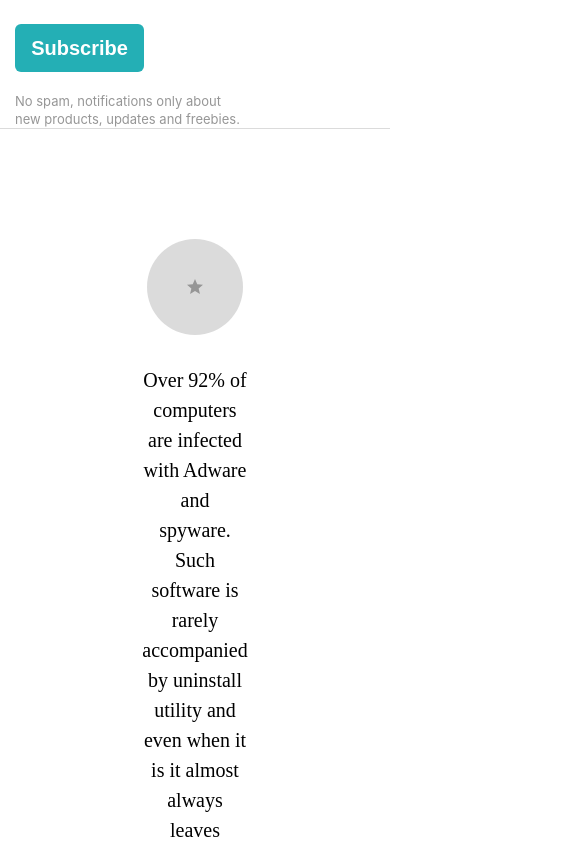
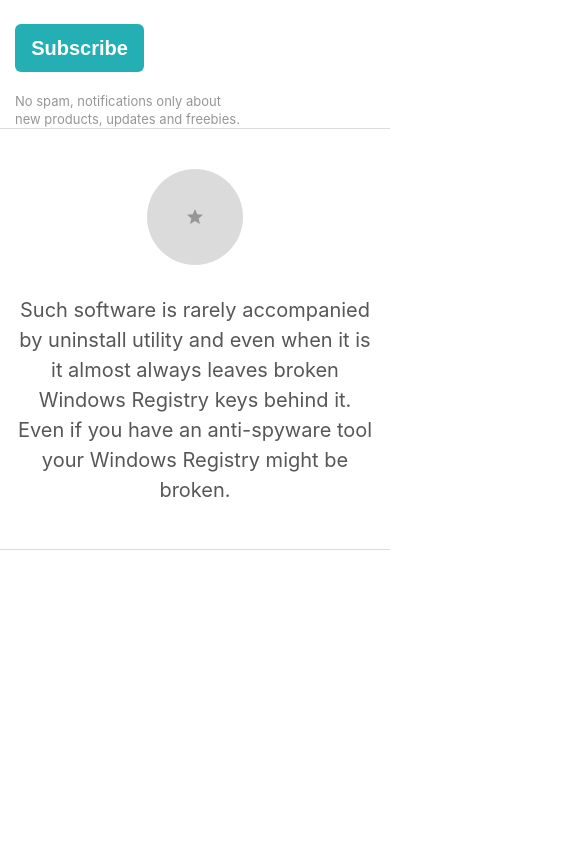
Before and after one commit to veryvorobey/tabitab, a React (Create React App) app: page / in a window 390 px wide. Shown: the part 860-1704 px from the top of the page, 585 px wide, since content can reach past the window. After the commit the page ends 1410 px from the top, so only its background shows below. Built offline with nearby package versions, Linux system fonts and the light colour scheme.

Commit message:
add new block "Description" for mobile

```diff
--- a/src/pages/Page1/blocks/Description/Description.scss
+++ b/src/pages/Page1/blocks/Description/Description.scss
@@ -1,4 +1,5 @@
 .Description {
+  font-family: "Inter";
   display: flex;
   flex-direction: column;
   align-items: center;
@@ -7,6 +8,7 @@
   text-align: center;
   border-top: 1px solid #DBDBDB;
   border-bottom: 1px solid #DBDBDB;
+  color: #585757;
 }
 
 .Description-Graphics {
@@ -18,3 +20,24 @@
   margin-bottom: 104px;
   padding: 0 360px;
 }
+
+.Description-such-software {
+  display: none;
+}
+
+@media screen and (max-width: 815px) {
+  .Description-Graphics {
+    margin-top: 40px;
+  }
+
+  .Description-over92computer {
+    display: none;
+  }
+
+  .Description-such-software {
+    display: block;
+    margin-top: 30px;
+    margin-bottom: 44px;
+    padding: 0 15px;
+  }
+}
--- a/src/pages/Page1/blocks/Description/Description.tsx
+++ b/src/pages/Page1/blocks/Description/Description.tsx
@@ -10,6 +10,9 @@ function Description() {
             <div className="Description-over92computer">
                 Over 92% of computers are infected with Adware and spyware. Such software is rarely accompanied by uninstall utility and even when it is it almost always leaves broken Windows Registry keys behind it. Even if you have an anti-spyware tool your Windows Registry might be broken.
             </div>
+            <div className="Description-such-software">
+                 Such software is rarely accompanied by uninstall utility and even when it is it almost always leaves broken Windows Registry keys behind it. Even if you have an anti-spyware tool your Windows Registry might be broken.
+            </div>
         </div>
     );
 }
```
